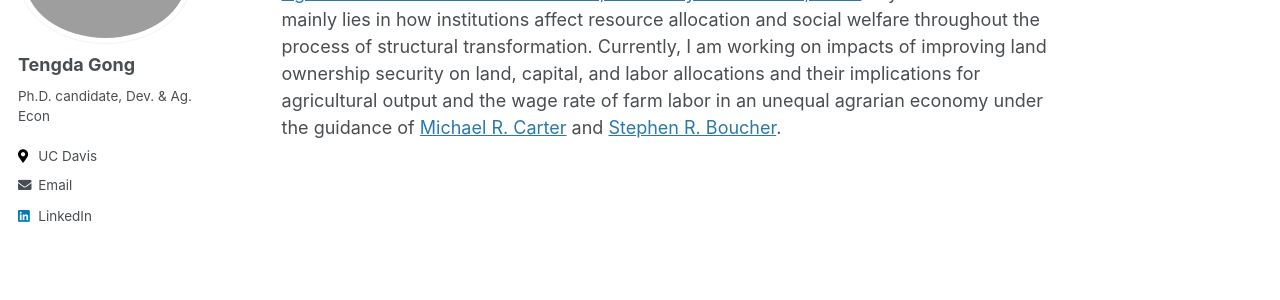
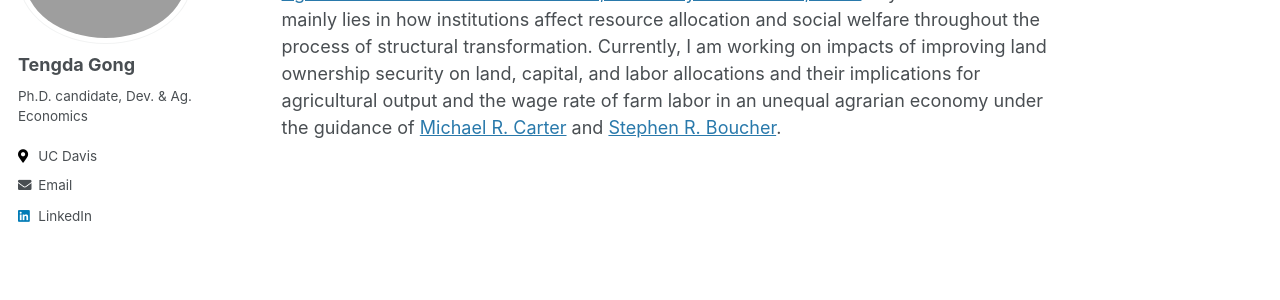
Before and after one commit to tendakung/tendakung.github.io, a Jekyll site: the page built from _pages/about.md, in a window 1280 px wide. Shown: the part 208-508 px from the top of the page. Built offline with Jekyll 4.4.1, drawn with Linux system fonts in a browser that asks for light colours.

```diff
--- a/_config.yml
+++ b/_config.yml
@@ -10,7 +10,7 @@ locale                   : "en-US"
 title                    : "Tengda Gong"
 title_separator          : "-"
 name                     : &name "Tengda Gong"
-description              : &description "Ph.D. candidate, Dev. & Ag. Econ"
+description              : &description "Ph.D. candidate, Dev. & Ag. Economics"
 url                      : https://tendakung.github.io # the base hostname & protocol for your site e.g. "https://mmistakes.github.io"
 baseurl                  : "" # the subpath of your site, e.g. "/blog"
 repository               : "tendakung.github.io"
@@ -84,7 +84,7 @@ analytics:
 author:
   name             : "Tengda Gong"
   avatar           : "personal_photo.jpg"
-  bio              : "Ph.D. candidate, Dev. & Ag. Econ"
+  bio              : "Ph.D. candidate, Dev. & Ag. Economics"
   location         : "UC Davis"
   employer         :
   pubmed           :
```
